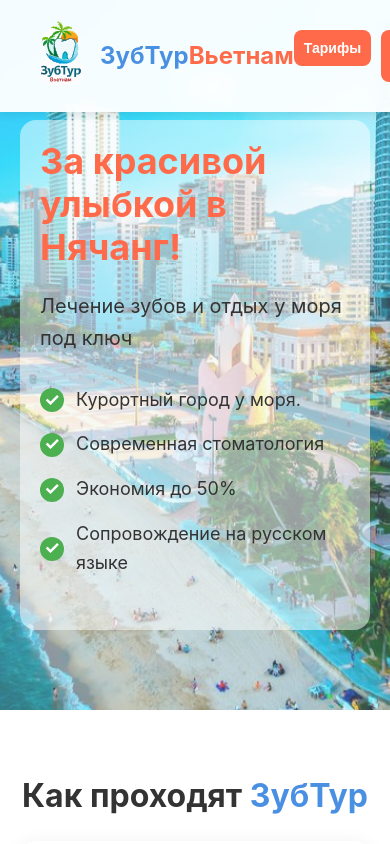
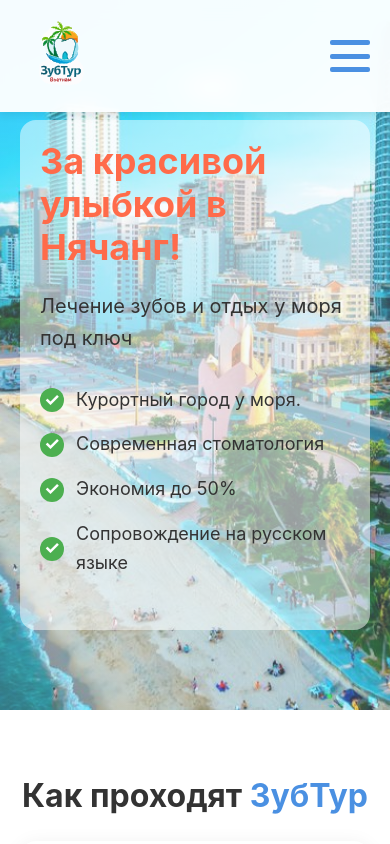
Before and after one commit to OGSmit/Zub, a Nuxt app: page / in a window 390 px wide. Shown: the top 844 px of the page. Built offline with nearby package versions, Linux system fonts and the light colour scheme.

Commit message:
feat: update style

```diff
--- a/components/AppHeader.vue
+++ b/components/AppHeader.vue
@@ -15,6 +15,18 @@
             <span class="header__title_last">Вьетнам</span>
           </h1>
         </div>
+
+        <button
+          class="header__burger"
+          type="button"
+          @click="isMenuOpen = !isMenuOpen"
+          aria-label="Открыть меню"
+        >
+          <span class="header__burger-line"></span>
+          <span class="header__burger-line"></span>
+          <span class="header__burger-line"></span>
+        </button>
+
         <ul class="header__buttons">
           <li>
             <button
@@ -42,28 +54,58 @@
           </li>
         </ul>
       </nav>
+
+      <div v-if="isMenuOpen" class="header__mobile-menu">
+        <button
+          class="btn btn--primary header__mobile-btn"
+          @click="handleMobileClick(openTariffModalFromHeader)"
+        >
+          Тарифы
+        </button>
+        <button
+          class="btn btn--primary header__mobile-btn"
+          @click="handleMobileClick(openPrecalcModalFromHeader)"
+        >
+          Предварительный расчет
+        </button>
+        <button
+          class="btn btn--primary header__mobile-btn"
+          @click="handleMobileClick(openContactsModalFromHeader)"
+        >
+          Контакты
+        </button>
+      </div>
     </div>
   </header>
 </template>
 
 <script setup lang="ts">
+import { ref } from "vue";
+
+const isMenuOpen = ref(false);
+
+const handleMobileClick = (action: () => void) => {
+  isMenuOpen.value = false;
+  action();
+};
+
 const openTariffModalFromHeader = () => {
-  if (typeof window !== 'undefined') {
-    window.dispatchEvent(new CustomEvent('open-tariff-modal'))
+  if (typeof window !== "undefined") {
+    window.dispatchEvent(new CustomEvent("open-tariff-modal"));
   }
-}
+};
 
 const openPrecalcModalFromHeader = () => {
-  if (typeof window !== 'undefined') {
-    window.dispatchEvent(new CustomEvent('open-patient-form-modal'))
+  if (typeof window !== "undefined") {
+    window.dispatchEvent(new CustomEvent("open-patient-form-modal"));
   }
-}
+};
 
 const openContactsModalFromHeader = () => {
-  if (typeof window !== 'undefined') {
-    window.dispatchEvent(new CustomEvent('open-contacts-modal'))
+  if (typeof window !== "undefined") {
+    window.dispatchEvent(new CustomEvent("open-contacts-modal"));
   }
-}
+};
 </script>
 
 <style scoped lang="scss">
@@ -85,6 +127,10 @@
 
     &_last {
       color: $accent-color;
+    }
+
+    @include mobile {
+      display: none;
     }
   }
 
@@ -147,5 +193,55 @@
     padding: 10px;
     font-size: 14px;
   }
+
+  &__burger {
+    display: none;
+    width: 40px;
+    height: 32px;
+    border: none;
+    background: transparent;
+    padding: 0;
+    margin-left: 12px;
+    cursor: pointer;
+    flex-shrink: 0;
+    flex-direction: column;
+    justify-content: space-between;
+    align-items: center;
+  }
+
+  &__burger-line {
+    width: 100%;
+    height: 5px;
+    border-radius: 2px;
+    background-color: $primary-color;
+  }
+
+  &__mobile-menu {
+    display: none;
+  }
+
+  &__mobile-btn {
+    width: 100%;
+    justify-content: center;
+    margin-bottom: 8px;
+    font-size: 14px;
+  }
+}
+
+@media (max-width: 816px) {
+  .header {
+    &__buttons {
+      display: none;
+    }
+
+    &__burger {
+      display: inline-flex;
+    }
+
+    &__mobile-menu {
+      display: block;
+      margin-top: 8px;
+    }
+  }
 }
 </style>
```
